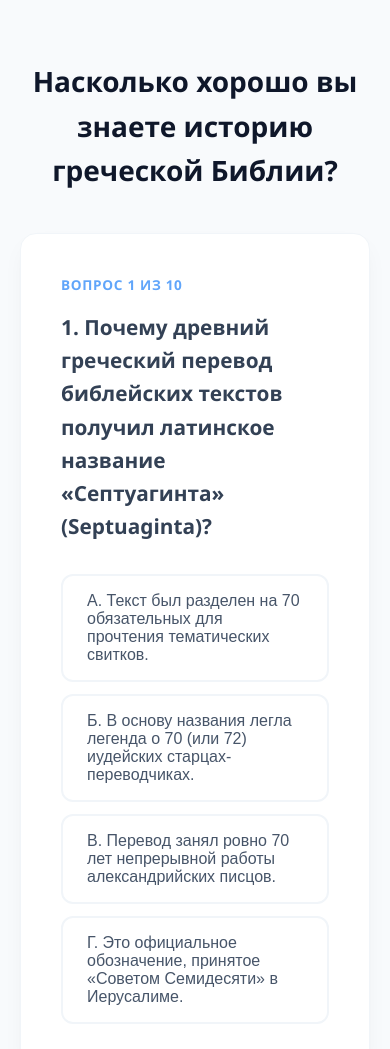
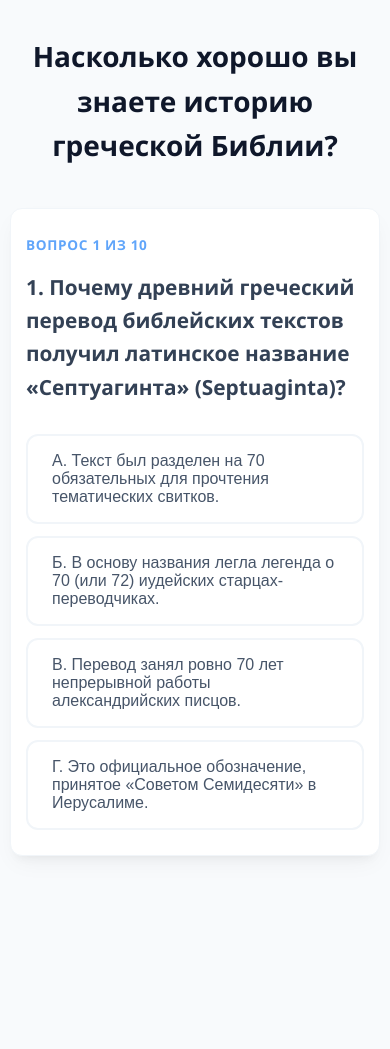
Before and after one commit to salvador-ekb/PoletRazuma_blog, a plain HTML site: page septuaginta-test.html in a window 390 px wide. Shown: the top 1049 px of the page. After the commit the page ends 897 px from the top, so only its background shows below. Drawn offline with Linux system fonts and the light colour scheme.

Commit message:
Add files via upload

```diff
--- a/septuaginta-test.html
+++ b/septuaginta-test.html
@@ -4,7 +4,7 @@
     <meta charset="UTF-8">
     <meta name="viewport" content="width=device-width, initial-scale=1.0">
     <title>Тест по истории Септуагинты</title>
-    <meta name="description" content="история создания греческого перевода Библии и легенде о 70 старцах">
+    <meta name="description" content="Узнайте больше о создании греческого перевода Библии и легенде о 70 старцах">
     <link rel="canonical" href="https://salvador-ekb.github.io/PoletRazuma_blog/septuaginta-test.html">
     <style>
         :root {
@@ -30,6 +30,34 @@
             box-shadow: 0 10px 25px -5px rgba(0, 0, 0, 0.05), 0 8px 10px -6px rgba(0, 0, 0, 0.05);
             border: 1px solid #f1f5f9;
         }
+
+        /* --- Адаптация для мобильных устройств --- */
+        @media (max-width: 600px) {
+            body {
+                padding: 15px 10px; /* Меньше отступов от краев экрана */
+            }
+            .card {
+                padding: 25px 15px; /* Меньше пустоты внутри карточки */
+                border-radius: 12px;
+            }
+            h1 {
+                font-size: 1.4rem;
+                margin-bottom: 25px;
+            }
+            .question {
+                font-size: 1.15rem;
+                margin-bottom: 20px;
+            }
+            .options button {
+                padding: 12px 16px;
+                font-size: 0.95rem;
+            }
+            .feedback {
+                padding: 15px;
+                font-size: 0.9rem;
+            }
+        }
+
         h1 {
             color: #0f172a;
             text-align: center;
```
